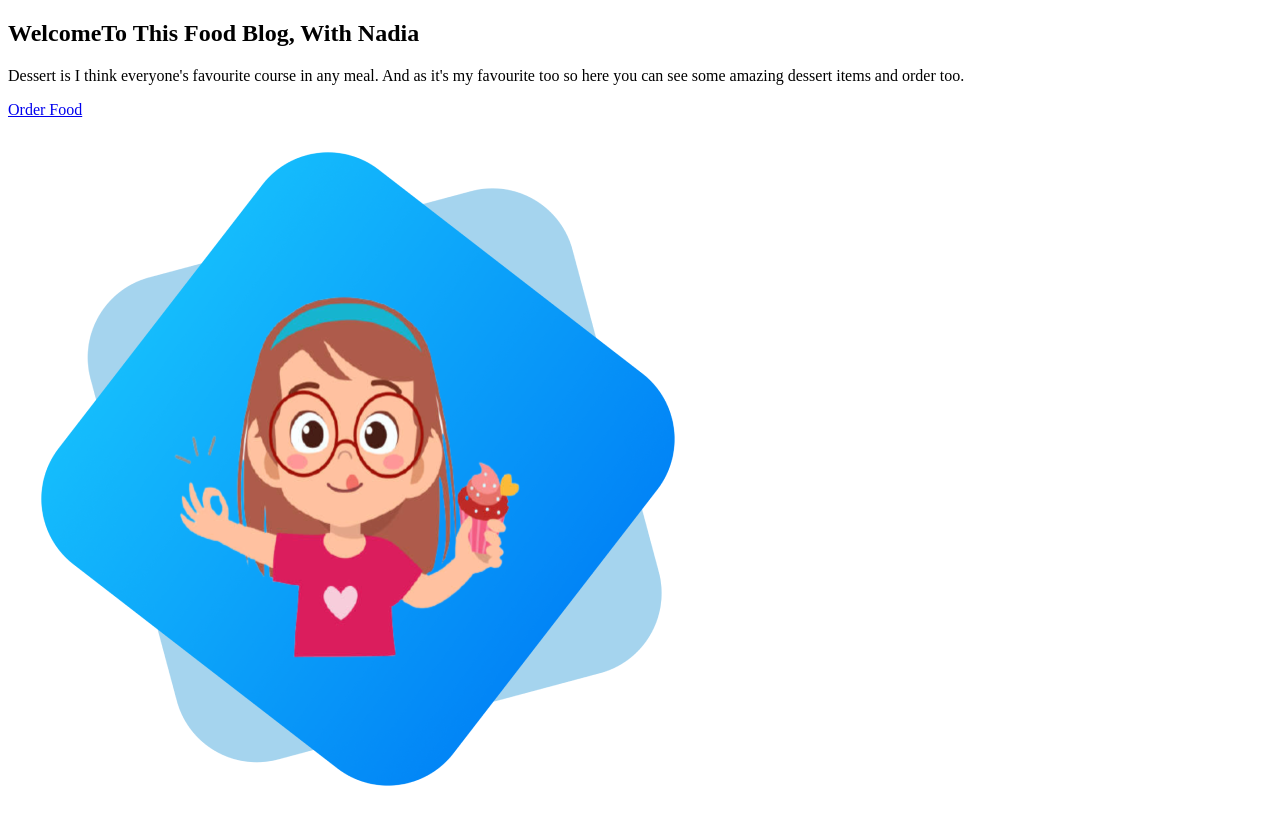
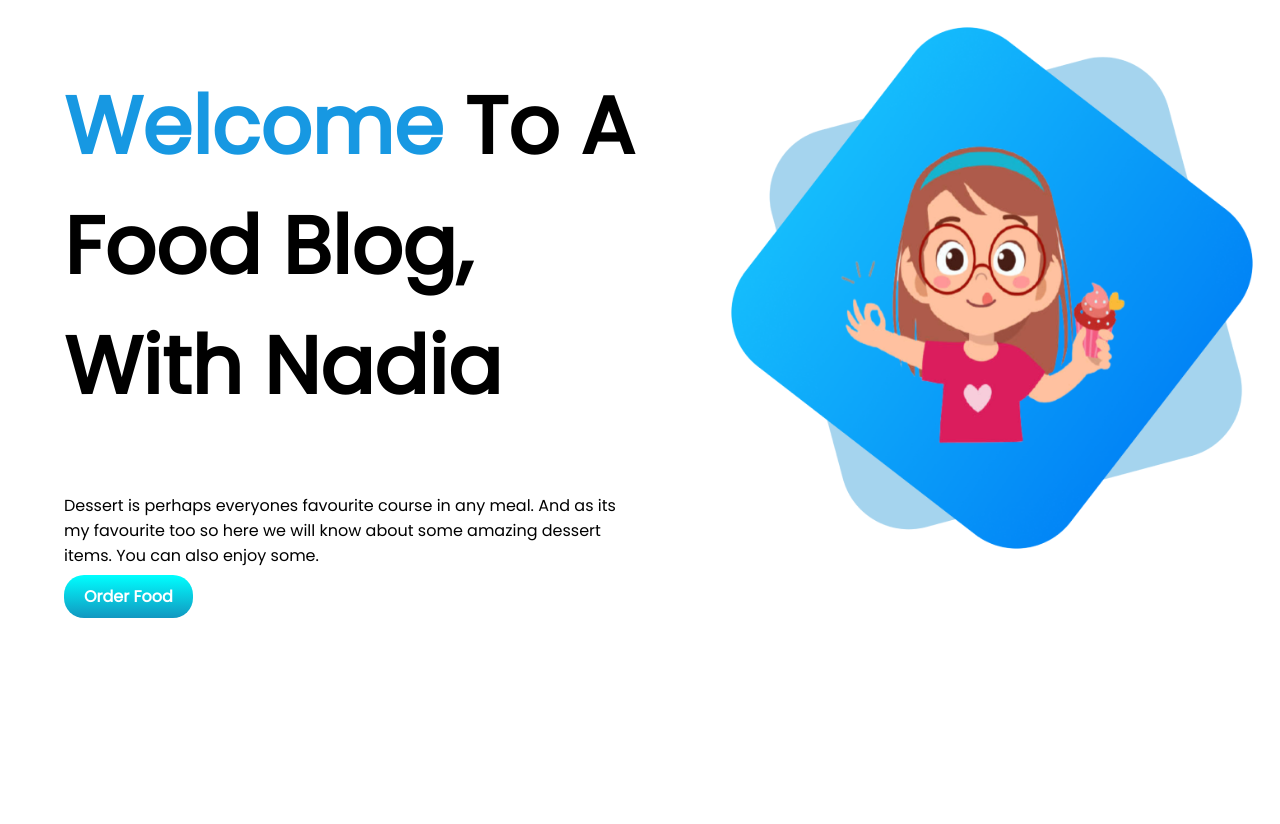
Before and after one commit to JuthyNadi-a/First-Portfolio, a plain HTML site: page index.html in a window 1280 px wide. After the commit the page ends 800 px from the top, so only its background shows below. Drawn offline with Linux system fonts and the light colour scheme.

Commit message:
First section Updated

```diff
--- a/index.html
+++ b/index.html
@@ -5,19 +5,21 @@
     <meta http-equiv="X-UA-Compatible" content="IE=edge">
     <meta name="viewport" content="width=device-width, initial-scale=1.0">
     <title>First Portfolio As A Developer</title>
+    <link rel="preconnect" href="https://fonts.googleapis.com">
+    <link rel="preconnect" href="https://fonts.gstatic.com" crossorigin>
+    <link href="https://fonts.googleapis.com/css2?family=Poppins:wght@400&display=swap" rel="stylesheet">
     <link rel="stylesheet" href="style.css">
 </head>
 <body>
-    <section class="f">
-        <div class="half-width">
-            <h1><span class="orange">Welcome</span>To This Food Blog, With Nadia</h1>
-            <p>Dessert is I think everyone's favourite course in any meal. And as it's my favourite too so here you can see some amazing dessert items and order too.</p>
-            <a target="_blank" href="google.com">Order Food</a>
+    <section>
+         <div class="half-width">
+            <h1><span class="color-orange">Welcome </span>To A Food Blog, With Nadia</h1>
+            <p>Dessert is perhaps everyones favourite course in any meal. And as its my favourite too so here we will know about some amazing dessert items. You can also enjoy some.</p>
+            <a class="link-button" target="_blank" href="google.com">Order Food</a>
         </div>
         <div class="half-width">
             <img src="images/Group 8449 (2).png" alt="">
         </div>
-
     </section>
 </body>
 </html>
--- a/style.css
+++ b/style.css
@@ -0,0 +1,28 @@
+body{
+    font-family: 'Poppins', sans-serif;
+    margin: 0;
+}
+section{
+    display: flex;
+}
+.color-orange{
+    color: rgb(23, 152, 226);
+}
+h1{
+    font-size: 80px;
+}
+.half-width{
+    width: 50%;
+    padding-left: 5%;
+}
+.link-button{
+    text-decoration: none;
+    background-image: linear-gradient( cyan, rgb(17, 151, 192));
+    color: white;
+    font-weight: 700;
+    border-radius: 20px;
+    padding: 10px 20px;
+}
+.half-width img{
+    width: 100%;
+}
```
